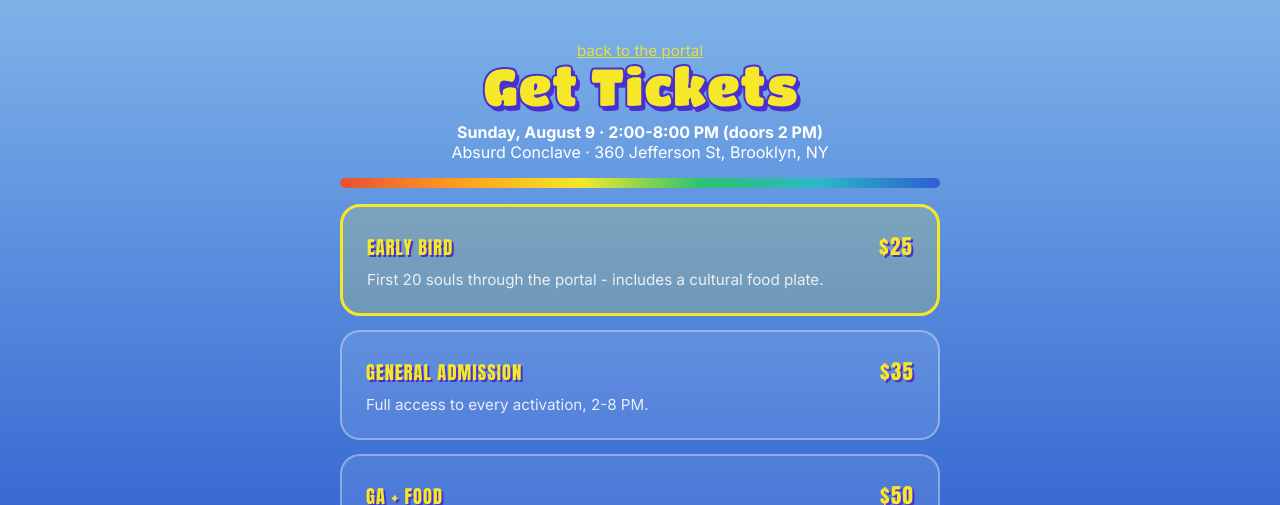
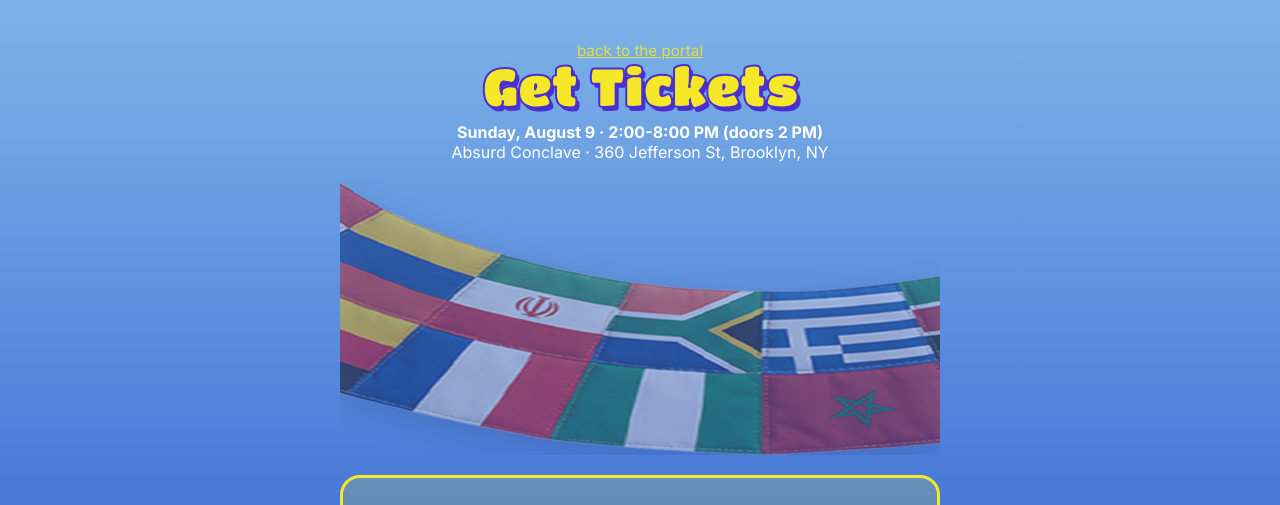
Before and after one commit to soulprinttribe/culture-in-unity, a Next.js app: page /tickets in a window 1280 px wide. Shown: the top 505 px of the page. Built offline with nearby package versions, Linux system fonts and the light colour scheme; no server answers.

Commit message:
Add files via upload

```diff
--- a/app/tickets/page.jsx
+++ b/app/tickets/page.jsx
@@ -6,6 +6,7 @@
 import { useEffect, useState } from "react";
 import Link from "next/link";
 import { EVENT } from "@/lib/config";
+import FlagBreak from "@/components/FlagBreak";
 
 export default function TicketsPage() {
   const [tiers, setTiers] = useState(null);
@@ -57,7 +58,7 @@ export default function TicketsPage() {
         <strong>{EVENT.dateLabel} · {EVENT.timeLabel}</strong><br />
         {EVENT.venueName} · {EVENT.venueAddress}
       </p>
-      <div className="ribbon mt-2 mb-2" />
+      <FlagBreak />
 
       {!tiers && !error && <p className="center mt-3">Loading tickets...</p>}
 
```
